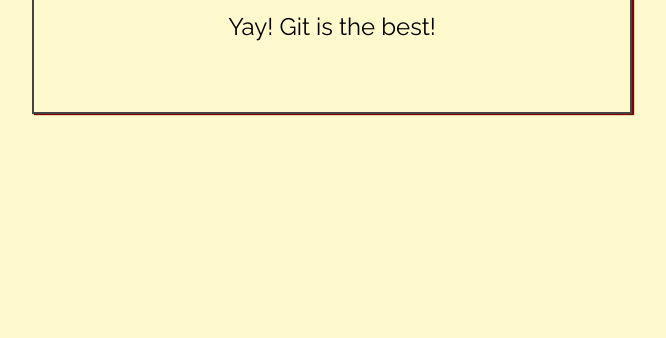
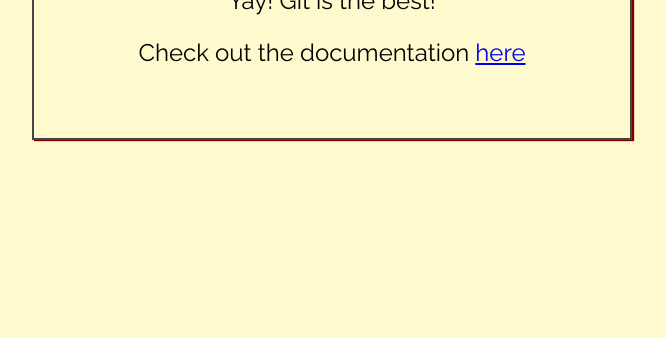
Before and after one commit to jjackson112/Website-Design-for-Seasons, a plain HTML site: page index.html in a window 1280 px wide. Shown: the part 462-800 px from the top of the page, without its empty margins (308-974 px from the left). Drawn offline with Linux system fonts and the light colour scheme.

Commit message:
Documentation added

```diff
--- a/index.html
+++ b/index.html
@@ -17,6 +17,7 @@
         <h1>Hi, my name is <span class="highlight">Jasmine</span> and I'm learning about Git! </h1>
 
         <p>Yay! Git is the best!</p>
+        <p>Check out the documentation <a href="https://www.git-scm.com/doc">here</a></p>
     </div>
 
 </body>
```
